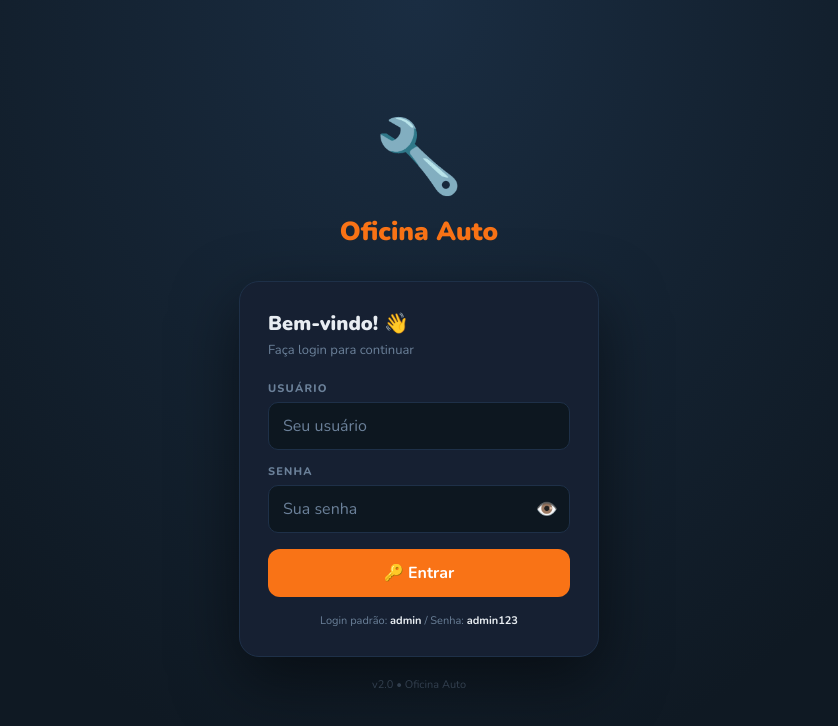
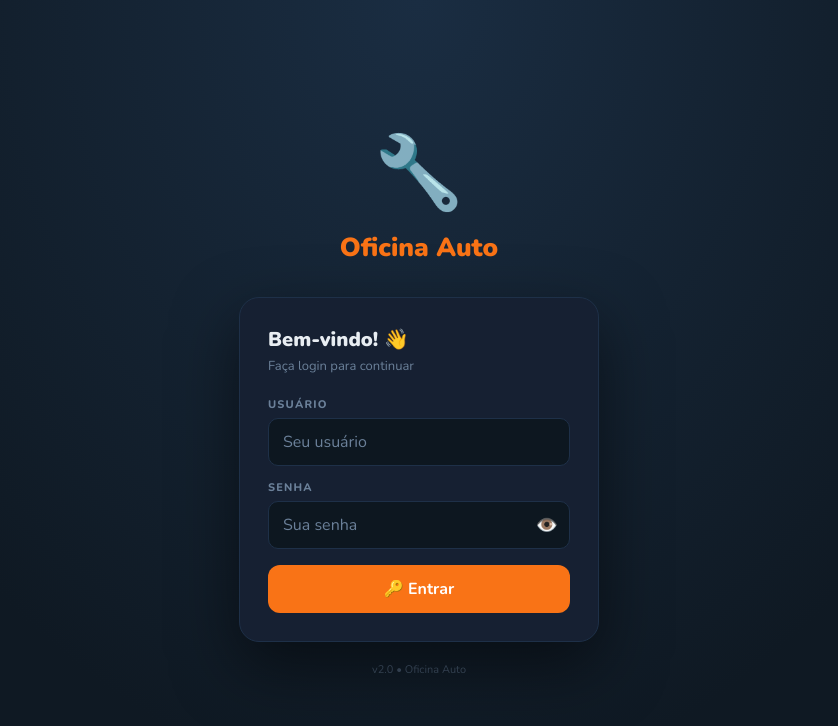
Before and after one commit to glaydsonviegas-cloud/oficina-carro, a React (Vite) app: page / in a window 1280 px wide. Shown: the top 726 px of the page, without its empty margins (221-1059 px from the left). Built offline with nearby package versions, Linux system fonts and the light colour scheme.

Commit message:
ocultar dica de login

```diff
--- a/src/App.jsx
+++ b/src/App.jsx
@@ -374,9 +374,6 @@ function LoginScreen({ onLogin }) {
         )}
 
         <Btn onClick={entrar} style={{ width: "100%", fontSize: 16 }}>🔑 Entrar</Btn>
-        <div style={{ color: C.muted, fontSize: 11, textAlign: "center", marginTop: 16 }}>
-          Login padrão: <b style={{ color: C.text }}>admin</b> / Senha: <b style={{ color: C.text }}>admin123</b>
-        </div>
       </div>
 
       <div style={{ color: C.muted + "66", fontSize: 11, marginTop: 20 }}>v2.0 • Oficina Auto</div>
```
